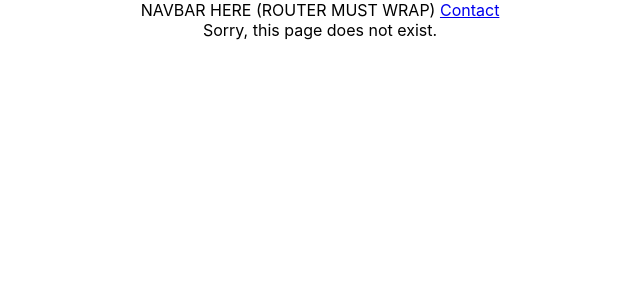
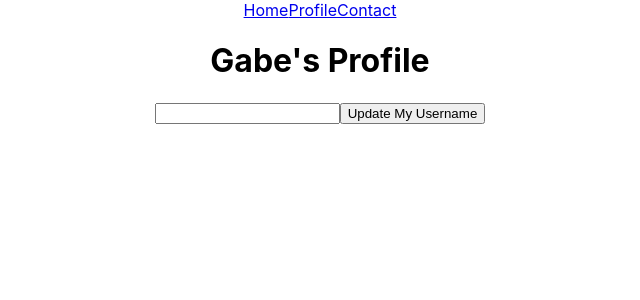
Before and after one commit to thegabe101/react-router-practice, a React (Create React App) app: page /profile in a window 1280 px wide. Shown: the top 300 px of the page, without its empty margins (320-960 px from the left). Built offline with nearby package versions, Linux system fonts and the light colour scheme.

Commit message:
added usecontext hook to grab data

```diff
--- a/src/App.js
+++ b/src/App.js
@@ -1,22 +1,35 @@
 import './App.css';
 import { Home } from './pages/Home';
 import { Contact } from './pages/Contact';
-import { Menu } from './pages/Menu';
+import { Profile } from './pages/Profile';
 import { Error } from './pages/Error';
 import { BrowserRouter as Router, Routes, Route, Link } from 'react-router-dom';
+import { Navbar } from './pages/Navbar';
+import { useState, createContext } from 'react';
+
+
+
+export const AppContext = createContext();
+
+
 
 function App() {
+  const [userName, setUserName] = useState('Gabe');
+
+
   return (
     <div className="App">
+      <AppContext.Provider value={{ userName, setUserName }}>
         <Router>
-        <div>NAVBAR HERE (ROUTER MUST WRAP) <Link to={'/contact'}>Contact</Link ></div>
+          <Navbar />
           <Routes>
             <Route path='/' element={<Home />} />
-          <Route path='/menu' element={<Menu />} />
+            <Route path='/profile' element={<Profile />} />
             <Route path='/contact' element={<Contact />} />
             <Route path='*' element={<Error />} />
           </Routes>
         </Router >
+      </AppContext.Provider>
     </div>
   );
 }
--- /dev/null
+++ b/src/components/ChangeProfile.jsx
@@ -0,0 +1,24 @@
+import React from "react";
+import { useState } from "react";
+
+export const ChangeProfile = (props) => {
+	const [newUsername, setNewUsername] = useState("");
+
+	return (
+		<div>
+			{" "}
+			<input
+				onChange={(event) => {
+					setNewUsername(event.target.value);
+				}}
+			/>
+			<button
+				onClick={() => {
+					props.setUserName(newUsername);
+				}}
+			>
+				Update My Username
+			</button>
+		</div>
+	);
+};
--- a/src/pages/Home.js
+++ b/src/pages/Home.js
@@ -1,7 +1,14 @@
-export const Home = () => {
+import { useContext } from "react"
+import { AppContext } from "../App"
+
+
+export const Home = (props) => {
+    const { userName } = useContext(AppContext);
+
     return (
         <div>
             <h1>Home</h1>
+            <h1>{userName}'s Page</h1>
         </div>
     )
 }
--- a/src/pages/Menu.js
+++ /dev/null
@@ -1,7 +0,0 @@
-import React from 'react'
-
-export const Menu = () => {
-    return (
-        <div>Menu</div>
-    )
-}
--- /dev/null
+++ b/src/pages/Navbar.js
@@ -0,0 +1,12 @@
+import React from 'react'
+import { Link } from 'react-router-dom'
+
+export const Navbar = () => {
+    return (
+        <div>
+            <Link to={'/'}>Home</Link >
+            <Link to={'/profile'}>Profile</Link >
+            <Link to={'/contact'}>Contact</Link >
+        </div>
+    )
+}
--- /dev/null
+++ b/src/pages/Profile.js
@@ -0,0 +1,14 @@
+import React, { useContext } from 'react'
+import { ChangeProfile } from '../components/ChangeProfile'
+import { AppContext } from '../App';
+
+
+
+export const Profile = () => {
+    const { setUserName, userName } = useContext(AppContext);
+
+    return (
+        <div><h1>{userName}'s Profile</h1>
+            <ChangeProfile setUserName={setUserName} /></div>
+    )
+}
```
Lines whose indentation alone changed are shown as unchanged.
